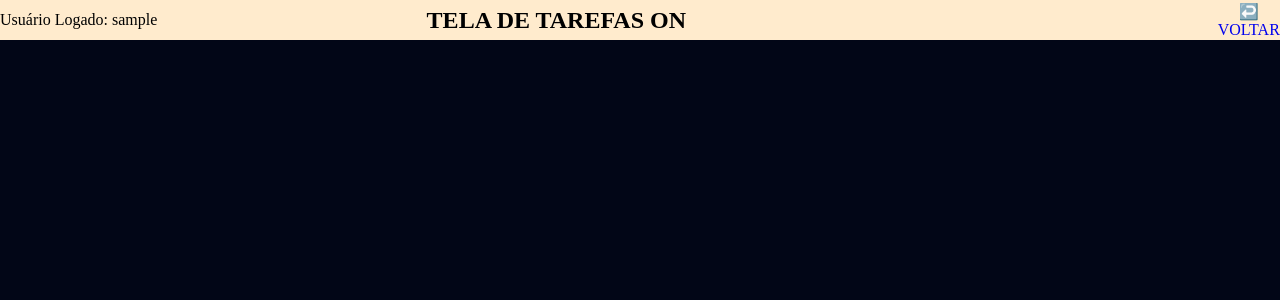
After one commit to vitorhugoarcanjo/site_gestao_financeira, a Flask app: page /tarefas/ in a window 1280 px wide. The commit adds this page. Shown: the top 300 px of the page. Run offline with Flask 3, Linux system fonts and the light colour scheme; the visitor is signed in with stand-in values (Sample User, id 1).

Commit message:
Tela de tarefas

```diff
--- a/app.py
+++ b/app.py
@@ -20,16 +20,19 @@ from rotas.pasta_tela_pos_login.tela_pos_login import bp_pos_login
 
 # PASTA FINANÇAS
 from rotas.pasta_financas.financas import bp_financas
-from rotas.pasta_financas.crud.insert_transacao import bp_insert_transacao
-from rotas.pasta_financas.crud.edit_transacao import bp_edit_transacao
-from rotas.pasta_financas.crud.delete_transacao import bp_delete
-from rotas.pasta_financas.crud.quitar_transacao import bp_quitar
+from rotas.pasta_financas.crud.pasta_insert.insert_transacao import bp_insert_transacao
+from rotas.pasta_financas.crud.pasta_edit.edit_transacao import bp_edit_transacao
+from rotas.pasta_financas.crud.pasta_delete.delete_transacao import bp_delete
+from rotas.pasta_financas.crud.pasta_quitar.quitar_transacao import bp_quitar
 
 # PASTA DASHBOARD
 from rotas.pasta_dashboard.dashboard import bp_dashboard
 
 # PASTA CONFIGURACOES
 from rotas.pasta_config.config import bp_config
+
+# PASTA TAREFAS
+from rotas.pasta_tarefas.tela_tarefas import bp_tela_tarefas
 
 load_dotenv()
 
@@ -64,6 +67,8 @@ app.register_blueprint(bp_dashboard, url_prefix="/dashboard")
 # CONFIGURACOES
 app.register_blueprint(bp_config, url_prefix="/config")
 
+# TAREFAS
+app.register_blueprint(bp_tela_tarefas, url_prefix="/tarefas")
 
 @app.route('/')
 def appinicializar():
--- /dev/null
+++ b/rotas/pasta_tarefas/tela_tarefas.py
@@ -0,0 +1,14 @@
+from flask import Blueprint, render_template, request, redirect, url_for, session
+from rotas.middleware.autenticacao import login_required
+
+bp_tela_tarefas = Blueprint('tarefas', __name__)
+
+@bp_tela_tarefas.route('/')
+@login_required
+def initarefas():
+
+
+
+
+
+    return render_template('pasta_tarefas/tela_tarefas.html', user_nome=session.get('user_nome'))
--- /dev/null
+++ b/static/pasta_tarefas/tela_tarefas/cabecalho.css
@@ -0,0 +1,56 @@
+/* ESTRUTURA GLOBAL */
+.section_cabecalho {
+    min-height: 5vh;
+    background-color: blanchedalmond;
+    display: flex;
+    width: 100%;
+}
+
+.sec_cab_container_fundo {
+    display: flex;
+    width: 100%;
+}
+
+.sec_cab_sub_container {
+    display: flex;
+    width: 100%;
+}
+
+.sec_cab_sub_container > div {
+    flex: 0 0 33.33%;
+    display: flex;
+    align-items: center;
+}
+
+a {
+    text-decoration: none;
+}
+/* ESTRUTURA GLOBAL */
+
+
+
+/* MENU BOTOES */
+.menu {
+    justify-content: flex-end;
+}
+
+.menu .btn_voltar {
+    display: flex;
+    flex-direction: column;
+    align-items: center;
+}
+/* MENU BOTOES */
+
+
+
+/* TITULO */
+.sec_cab_sub_container h1 {
+    display: flex;
+    justify-content: center;
+}
+/* TITULO */
+
+
+/* USUARIO LOGADO */
+
+/* USUARIO LOGADO */
--- /dev/null
+++ b/static/pasta_tarefas/tela_tarefas/estrutura_global.css
@@ -0,0 +1,8 @@
+* {
+    margin: 0;
+    padding: 0;
+}
+
+body {
+    background-color: #020617;
+}
--- /dev/null
+++ b/static/pasta_tarefas/tela_tarefas/import_css.css
@@ -0,0 +1,2 @@
+@import url('/static/pasta_tarefas/tela_tarefas/estrutura_global.css');
+@import url('/static/pasta_tarefas/tela_tarefas/cabecalho.css');
--- /dev/null
+++ b/templates/pasta_tarefas/tela_tarefas.html
@@ -0,0 +1,36 @@
+<!DOCTYPE html>
+<html lang="pt-BR">
+<head>
+    <meta charset="UTF-8">
+    <meta name="viewport" content="width=device-width, initial-scale=1.0">
+    <link rel="stylesheet" href="{{ url_for('static', filename='pasta_tarefas/tela_tarefas/import_css.css') }}">
+    <title>GESTÃO TAREFAS</title>
+</head>
+
+<main>
+    <section class="section_cabecalho">
+        <div class="sec_cab_container_fundo">
+            <div class="sec_cab_sub_container">
+
+                <div class="usuario_logado">
+                    <p>Usuário Logado: {{ user_nome }}</p>
+                </div>
+
+                <div class="titulo">
+                    <h1 class="h1">TELA DE TAREFAS ON</h1>
+                </div>
+
+                <div class="menu">
+                    <div class="btn_voltar">
+                        <span>↩️</span>
+                        <a href="{{ url_for('pos_login.iniposlogin') }}">VOLTAR</a>
+                    </div>
+                </div>
+
+            </div>
+        </div>
+    </section>
+
+
+</main>
+</html>
--- a/templates/pasta_tela_pos_login/teste.html
+++ b/templates/pasta_tela_pos_login/teste.html
@@ -10,10 +10,11 @@
     <h1>Bem vindo {{ user_nome }}, ao Sistema de Gestão de Finanças!</h1>
     <nav class="nav_menu">
         <div class="div_nav_menu">
-            <a href="{{ url_for('pos_login.logout') }}" class="menu_a">⬅️ SAIR</a>
+            <a href="{{ url_for('pos_login.logout') }}" class="menu_a">🚪 SAIR</a>
             <a href="{{ url_for('financas.inifinancas') }}" class="menu_a">💵 FINANÇAS</a>
             <a href="{{ url_for('dashboard.inidashboard') }}" class="menu_a">📊 DASHBOARD</a>
             <a href="{{ url_for('config.iniconfig') }}" class="menu_a">⚙️ CONFIGURAÇÕES</a>
+            <a href="{{ url_for('tarefas.initarefas') }}" class="menu_a">✍️ TAREFAS</a>
         </div>
     </nav>
 
```
Also changed, not shown: rotas/pasta_financas/crud/pasta_insert/validacoes/parcelas.py (added, +43 -0 lines), rotas/pasta_financas/crud/pasta_delete/delete_transacao.py (renamed from rotas/pasta_financas/crud/delete_transacao.py), rotas/pasta_financas/crud/pasta_edit/edit_transacao.py (renamed from rotas/pasta_financas/crud/edit_transacao.py), rotas/pasta_financas/crud/pasta_insert/insert_transacao.py (renamed from rotas/pasta_financas/crud/insert_transacao.py), rotas/pasta_financas/crud/pasta_insert/js/parcelas.js (added), rotas/pasta_financas/crud/pasta_quitar/quitar_transacao.py (renamed from rotas/pasta_financas/crud/quitar_transacao.py), rotas/pasta_tarefas/crud/pasta_insert/tela_insert.py (added).
